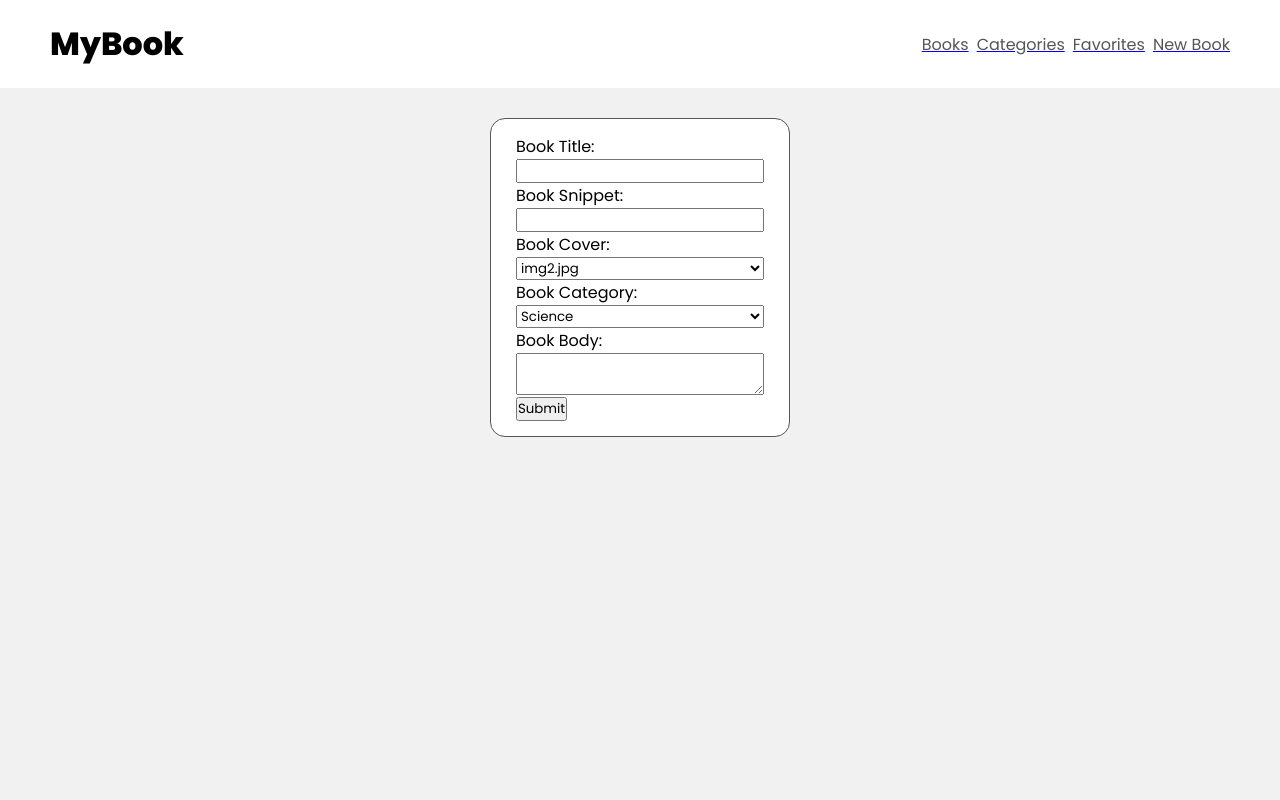
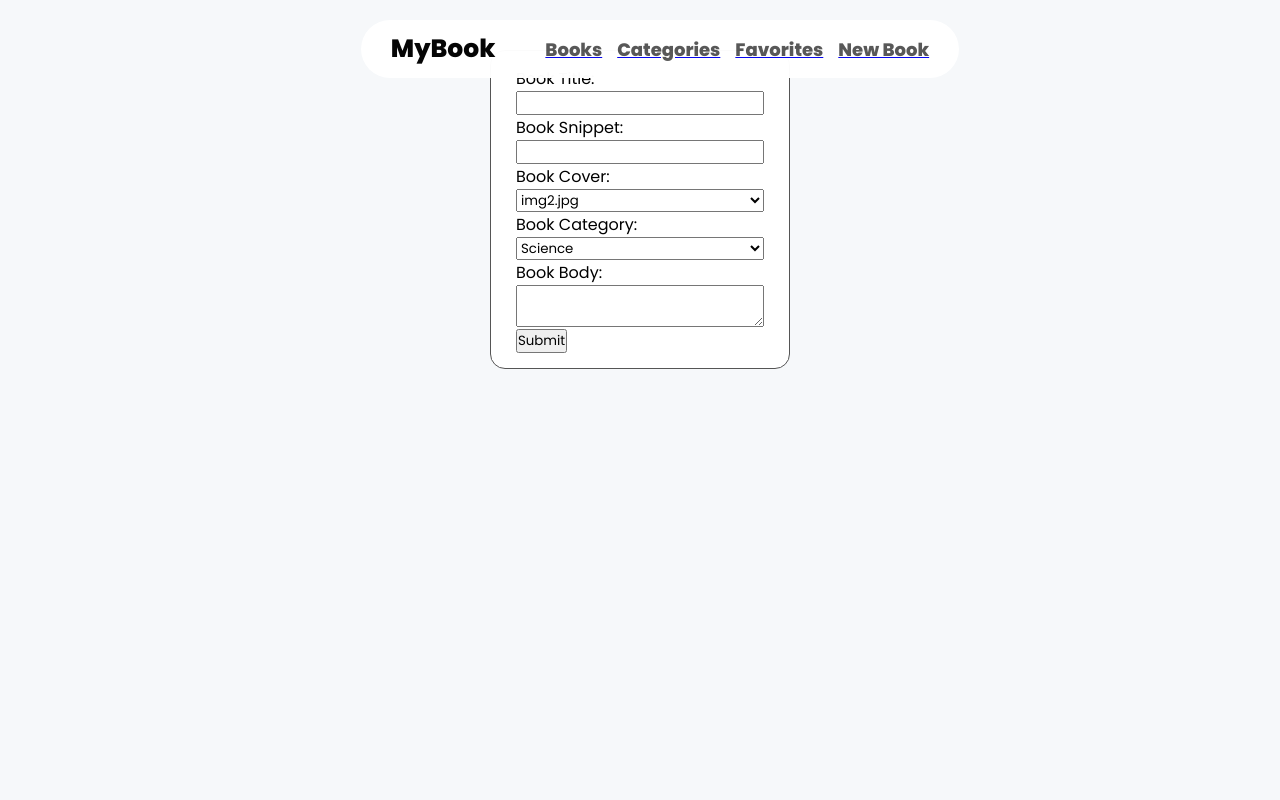
Before and after one commit to Oubayhe/BookStore_LearningMERN, a React (Create React App) app in the folder frontend/: page /create in a window 1280 px wide. Shown: the top 800 px of the page. Built offline with nearby package versions, Linux system fonts and the light colour scheme.

Commit message:
Adding more styling the Books page

```diff
--- a/frontend/package.json
+++ b/frontend/package.json
@@ -4,11 +4,15 @@
   "proxy": "http://localhost:3000",
   "private": true,
   "dependencies": {
+    "@fortawesome/fontawesome-svg-core": "^6.5.1",
+    "@fortawesome/free-solid-svg-icons": "^6.5.1",
+    "@fortawesome/react-fontawesome": "^0.2.0",
     "@testing-library/jest-dom": "^5.17.0",
     "@testing-library/react": "^13.4.0",
     "@testing-library/user-event": "^13.5.0",
     "react": "^18.2.0",
     "react-dom": "^18.2.0",
+    "react-icons": "^5.0.1",
     "react-router-dom": "^6.21.3",
     "react-scripts": "5.0.1",
     "web-vitals": "^2.1.4"
--- a/frontend/src/components/partials/DisplayBook.jsx
+++ b/frontend/src/components/partials/DisplayBook.jsx
@@ -1,5 +1,12 @@
 import React from 'react'
 import { Link } from 'react-router-dom'
+// import { CiEdit } from "react-icons/ci";
+// import { FaRegTrashCan } from "react-icons/fa6";
+import { FontAwesomeIcon } from '@fortawesome/react-fontawesome'
+import { faTrashCan, faPenToSquare } from '@fortawesome/free-solid-svg-icons'
+
+
+
 
 const DisplayBook = ({ book, deleteBook }) => {
 
@@ -7,7 +14,7 @@ const DisplayBook = ({ book, deleteBook }) => {
 
   return (
     <div className='oneBook-card'>
-        <Link to={`/books/${book._id}`}>
+        <Link to={`/books/${book._id}`} className='link-style'>
             <div className='display-book'>
                 <div className='image'>
                     <img src={`${book.image}`} alt='booki_mage' />
@@ -21,10 +28,12 @@ const DisplayBook = ({ book, deleteBook }) => {
             </div>
         </Link>
         <div className='buttons'>
-            <button onClick={() => {deleteBook(book._id)}}>Delete</button>
-            <Link to={`update/${book._id}`}>
-                <button>Update</button>
+            <Link to={`update/${book._id}`} className='link-style'>
+                <button><FontAwesomeIcon icon={faPenToSquare} /></button>
             </Link>
+            <button onClick={() => {deleteBook(book._id)}}>
+                <FontAwesomeIcon icon={faTrashCan} />
+            </button>
         </div>
     </div>
   )
--- a/frontend/src/components/topBar.jsx
+++ b/frontend/src/components/topBar.jsx
@@ -3,8 +3,9 @@ import { Link } from 'react-router-dom'
 
 const TopBar = () => {
   return (
+    <div className="top-bar">
         <header>
-        <h1>MyBook</h1>
+            <div className='mybook'>MyBook</div>
             <ul>
                 <Link to="books">
                     <li>Books</li>
@@ -20,6 +21,8 @@ const TopBar = () => {
                 </Link>
             </ul>
         </header>
+    </div>
+
   )
 }
 
--- a/frontend/src/index.css
+++ b/frontend/src/index.css
@@ -4,9 +4,13 @@
 :root {
     --footer-bg: black;
     --footer-text-color: #fff;
-    --header-bg: #fff;
-    --body-bg: #f1f1f1;
+    --body-bg: #f6f8fa;
     --text-color: #555;
+    --gray-bg: #f6f8fa;
+    --border-color: #ced3e0;
+    --white-bg: #fff;
+    --title-color: #1f2328;
+    --snippet-color: #656d76;
 }
 
 
@@ -21,28 +25,53 @@ body {
     background-color: var(--body-bg);
 }
 
-header {
-    background-color: var(--header-bg);
-    padding: 20px 50px;
+.top-bar {
+    margin: 20px;
+    width: 100%;
     display: flex;
-    justify-content: space-between;
+    justify-content: center;
     align-items: center;
 }
+header {
+    position: fixed;
+    top: 20px;
+    padding: 10px 30px;
+    display: flex;
+    justify-content: center;
+    align-items: center;
+    gap: 50px;
+    border-radius: 50px;
+    background-color: var(--white-bg);
+    opacity: 0.98;
+    border: none;
+    z-index: 1;
+}
+
 header ul {
     display: flex;
     justify-content: center;
     align-items: center;
-    gap: 8px;
+    gap: 15px;
 
+}
+header .mybook {
+    font-size: 25px;
+    font-weight: 800;
+    /* padding: 5px 15px; */
 }
 header ul li {
     list-style: none;
     color: var(--text-color);
+    font-size: 18px;
+    font-weight: 700;
 }
 
 /* All Books */
 .books {
-    margin: 30px;
+    margin-top: 100px;
+    margin-bottom: 70px;
+    margin-left: auto;
+    margin-right: auto;
     display: flex;
     flex-wrap: wrap;
     justify-content: center;
@@ -54,32 +83,83 @@ header ul li {
 .oneBook-card {
     width: 60%;
     height: auto;
-    display: inline;
-    background-color: var(--header-bg);
+    background-color: var(--white-bg);
     position: relative;
     display: flex;
-    border: 1px solid var(--footer-bg);
+    border: 1px solid var(--border-color);
+    border-radius: 15px;
+    overflow: hidden;
 }
+
 .oneBook-card .display-book {
     display: flex;
-    gap: 18px;
+    gap: 20px;
+    border-radius: inherit;
+    overflow: hidden;
 }
+
 .onebook-information {
+    margin: 15px 0;
+    width: calc(100% - 200px);
+}
+.onebook-information h2 {
+    color: var(--title-color);
+    margin-bottom: 12px;
+}
+.onebook-information .book-snippet {
+    color: var(--snippet-color);
+}
+.link-style {
+    text-decoration: none;
+}
 
+.display-book img {
+    width: 200px;
+    height: 100%;
+    object-fit: cover;
+    border-radius: inherit;
 }
+
 .buttons {
-    position: absolute;
-    right: 0;
-    bottom: 0;
-
+    width: 50px;
+    margin: 15px 8px;
+    display: flex;
+    flex-direction: column;
+    gap: 10px;
+}
+.buttons button {
+    display: block;
+    outline: none;
+    width: 30px;
+    height: 30px;
+    font-size: 18px;
+    background-color: var(--white-bg);
+    cursor: pointer;
+    transition: all ease-in-out 0.3s;
+    border-radius: 50%;
+    border: 1px solid var(--white-bg);
+    color: var(--border-color);
+}
+.buttons button:hover {
+    border-radius: 50%;
+    border: 1px solid var(--border-color);
+    color: var(--title-color)
 }
 
 /* A Book Details */
 .book-details {
     width: 60%;
-    margin: 40px auto;
-    height: 100vh;
+    margin: 70px auto;
+    min-height: 100vh;
 }
+.book-details .book-title {
+    font-size: 30px;
+    font-weight: 800;
+}
+.book-details .book-content {
+    margin-top: 40px;
+}
+
 
 /* The Form */
 .create-book {
@@ -90,7 +170,7 @@ form {
 
     width: 300px;
     height: auto;
-    background: var(--header-bg);
+    background: var(--white-bg);
     border: 1px solid var(--text-color);
     border-radius: 15px;
     padding: 15px 25px;
```
Also changed, not shown: 1 other file (tests, documents, lock files or other folders). Lines whose indentation alone changed are shown as unchanged.
